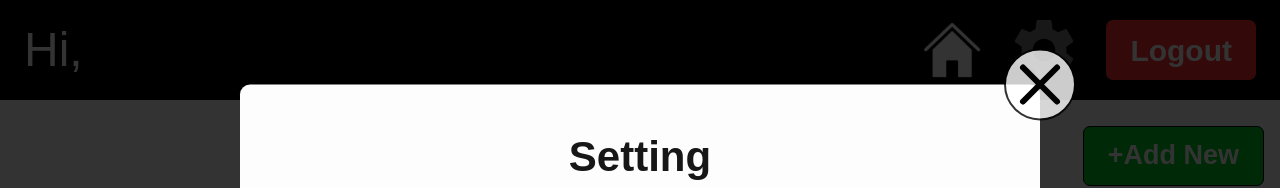
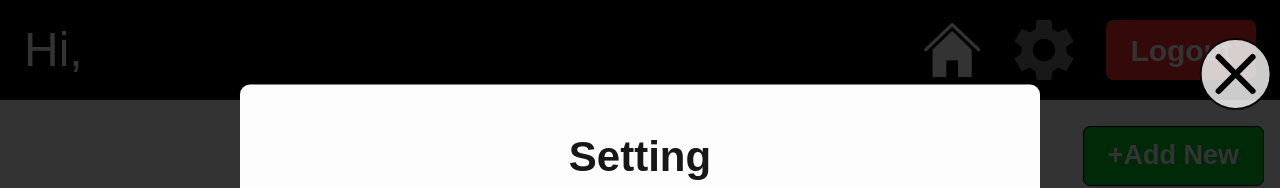
Before and after one commit to Sho8000/Sales-PM, a Next.js app: page /prospectslist in a window 1280 px wide. Both pictures are taken after a click on the picture 1044 px from the left and 50 px from the top of the page. Shown: the top 188 px of the page. Built offline with nearby package versions, Linux system fonts and the light colour scheme; no server answers.

Commit message:
fixed closebtn position

```diff
--- a/src/app/(components)/Setting/SettingTemplate.tsx
+++ b/src/app/(components)/Setting/SettingTemplate.tsx
@@ -22,13 +22,13 @@ export default function SettingTemplate({title}:SettingProps) {
     <>
       {isSettingPage &&
         <div className="w-[100vw] h-[100vh] bg-black/80 top-0 left-0 z-50 fixed">
+          <div className={`absolute top-0 right-0 translate-y-[50%] translate-x-[-10%] z-50`}>
+            <CloseBtn clickFunction={closeBtnHandler}/>
+          </div>
           <div className={`relative top-[50%] left-[50%] translate-[-50%] rounded-[10px] py-[1rem] bg-[#fdfdfd]
             ${Styles.whiteBox}
           `}>
             <SectionTitle text={title}/>
-            <div className={`absolute top-0 right-0 translate-y-[-50%] translate-x-[50%]`}>
-              <CloseBtn clickFunction={closeBtnHandler}/>
-            </div>
 
             {/* each Menu area */}
             <SettingMenu/>
```
